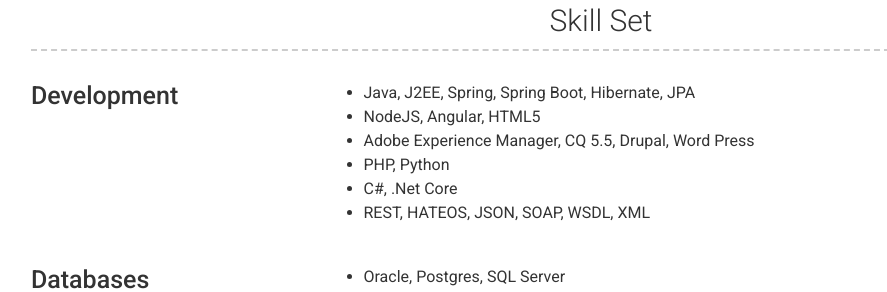
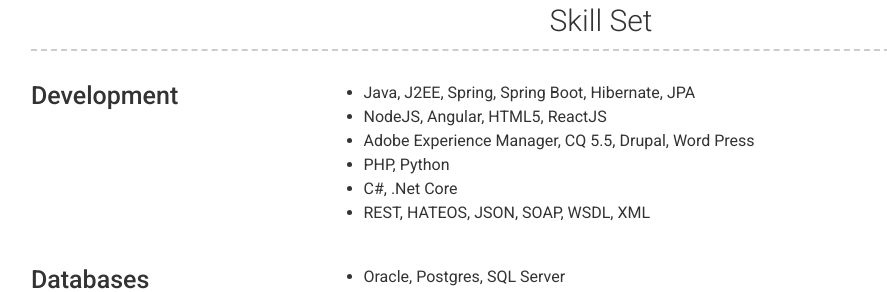
Before and after one commit to pradeepjaladi/pradeepjaladi.github.io, a Jekyll site: the page built from index.md, in a window 1280 px wide and 900 px high, scrolled down 465 px. Shown: the part 153-445 px from the top of the window, without its empty margins (39-926 px from the left). Built offline with Jekyll 4.4.1, drawn with Linux system fonts in a browser that asks for light colours.

Commit message:
Update skillset.yml

```diff
--- a/_data/skillset.yml
+++ b/_data/skillset.yml
@@ -2,7 +2,7 @@
 - Type: Development
   skills: | # this will include new lines to allow paragraphs
     - Java, J2EE, Spring, Spring Boot, Hibernate, JPA
-    - NodeJS, Angular, HTML5
+    - NodeJS, Angular, HTML5, ReactJS
     - Adobe Experience Manager, CQ 5.5, Drupal, Word Press
     - PHP, Python
     - C#, .Net Core
```
